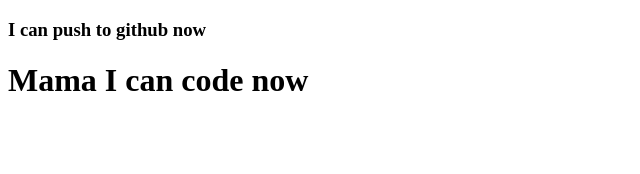
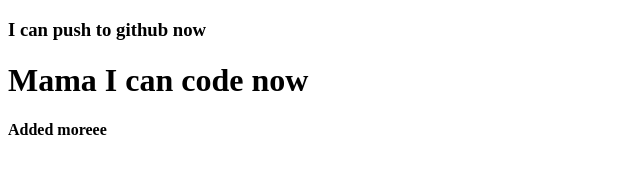
Before and after one commit to Roqibul19/my-first-repo, a plain HTML site: page index.html in a window 1280 px wide. Shown: the whole page, without its empty margins (0-640 px from the left). Drawn offline with Linux system fonts and the light colour scheme.

Commit message:
Added h4

```diff
--- a/index.html
+++ b/index.html
@@ -9,5 +9,6 @@
 <body>
     <h3>I can push to github now</h3>
     <h1>Mama I can code now</h1>
+    <h4>Added moreee</h4>
 </body>
 </html>
```
